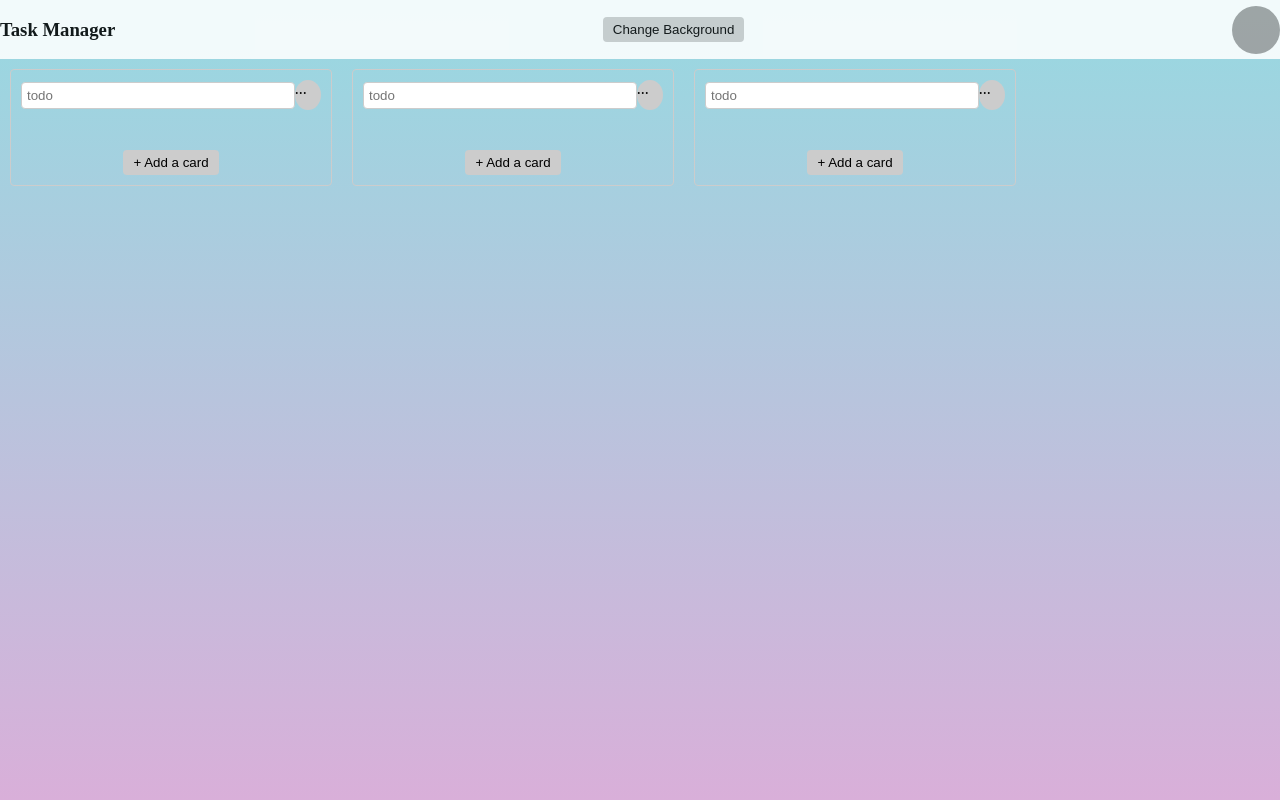
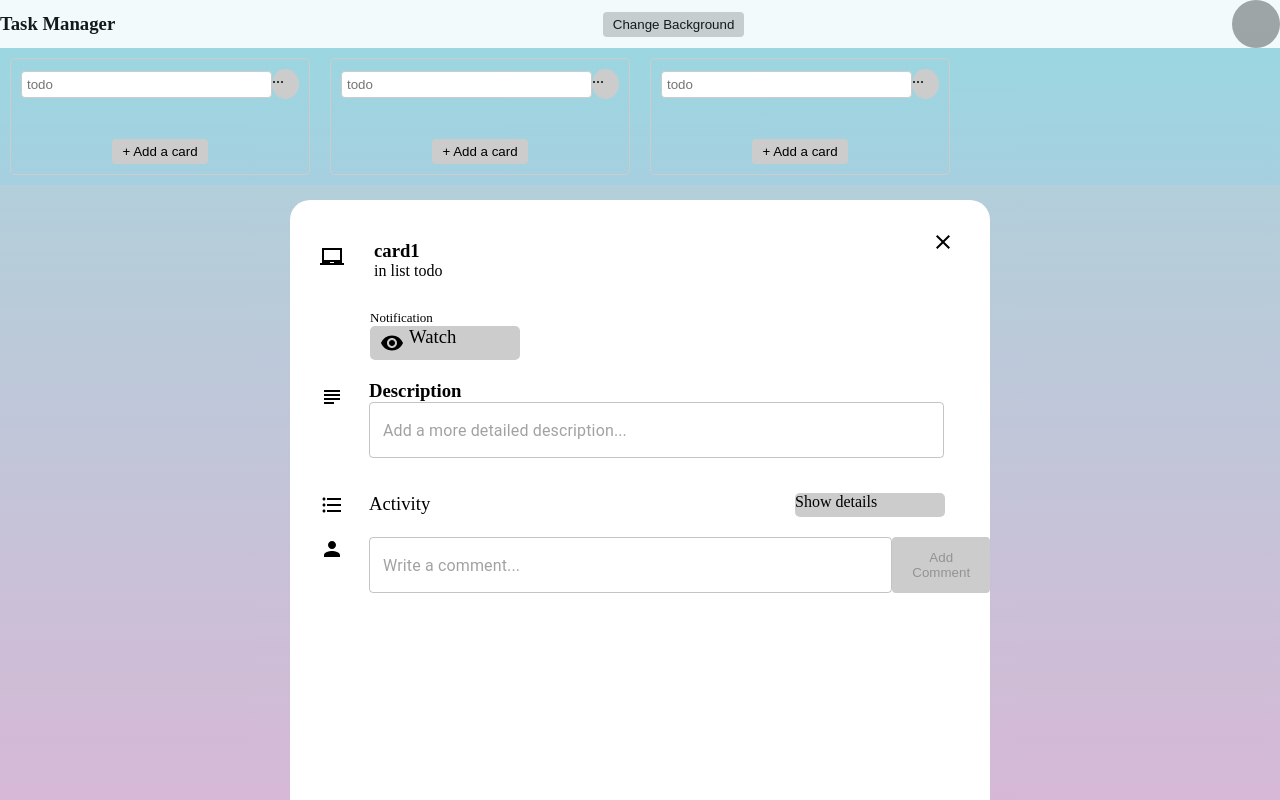
Before and after one commit to kanksha44/kanban-board-project-2, a React (Vite) app: page / in a window 1280 px wide. Shown: the top 800 px of the page. Built offline with nearby package versions, Linux system fonts and the light colour scheme; grey boxes are pictures that could not be loaded.

Commit message:
description added

```diff
--- a/package.json
+++ b/package.json
@@ -11,7 +11,11 @@
   },
   "dependencies": {
     "react": "^18.2.0",
-    "react-dom": "^18.2.0"
+    "react-dom": "^18.2.0",
+    "@emotion/react": "^11.11.0",
+    "@emotion/styled": "^11.11.0",
+    "@mui/icons-material": "^5.11.16",
+    "@mui/material": "^5.13.3"
   },
   "devDependencies": {
     "@types/react": "^18.0.37",
--- a/src/App.jsx
+++ b/src/App.jsx
@@ -1,9 +1,11 @@
 import Board from "./Components/Board/Board";
+import Description from "./Components/Description/Description";
 
 const App = () => {
   return (
     <div>
       <Board />
+      <Description/>
     </div>
   );
 };
--- /dev/null
+++ b/src/Components/Description/Description.jsx
@@ -0,0 +1,181 @@
+import React, { useState } from "react";
+import styles from "./Description.module.css";
+import LaptopChromebookIcon from "@mui/icons-material/LaptopChromebook";
+import CloseIcon from "@mui/icons-material/Close";
+import CheckBoxIcon from "@mui/icons-material/CheckBox";
+import VisibilityIcon from "@mui/icons-material/Visibility";
+import TextField from "@mui/material/TextField";
+import FormatListBulletedIcon from "@mui/icons-material/FormatListBulleted";
+import PersonIcon from "@mui/icons-material/Person";
+import SubjectIcon from "@mui/icons-material/Subject";
+
+const Description = () => {
+  const [watch, setWatch] = useState("Watch");
+  const [show, setShow] = useState("Show details");
+  const [description, setDescription] = useState("");
+  const [editMode, setEditMode] = useState(true);
+  const [isDescriptionChanged, setIsDescriptionChanged] = useState(false);
+  const [comments, setComments] = useState([]);
+  const [currentComment, setCurrentComment] = useState("");
+  const [editingCommentIndex, setEditingCommentIndex] = useState(null);
+
+  const handleWatch = () => {
+    setWatch(watch === "Watch" ? "Watching" : "Watch");
+  };
+
+  const handleShow = () => {
+    setShow(show === "Show details" ? "Hide details" : "Show details");
+  };
+
+  const handleDescriptionChange = (event) => {
+    setDescription(event.target.value);
+    setIsDescriptionChanged(true);
+  };
+
+  const handleSaveDescription = () => {
+    setIsDescriptionChanged(false);
+    setEditMode(false);
+  };
+
+  const handleEditDescription = () => {
+    setEditMode(true);
+  };
+
+  const handleAddComment = () => {
+    setComments([...comments, currentComment]);
+    setCurrentComment("");
+  };
+
+  const handleEditComment = (index) => {
+    setEditingCommentIndex(index);
+    setCurrentComment(comments[index]);
+  };
+
+  const handleSaveComment = () => {
+    const updatedComments = [...comments];
+    updatedComments[editingCommentIndex] = currentComment;
+    setComments(updatedComments);
+    setEditingCommentIndex(null);
+    setCurrentComment("");
+  };
+
+  const handleDeleteComment = (index) => {
+    const updatedComments = comments.filter((_, i) => i !== index);
+    setComments(updatedComments);
+  };
+
+  const handleCommentChange = (event) => {
+    setCurrentComment(event.target.value);
+  };
+
+  const handleDiscardChanges = () => {
+    setCurrentComment("");
+    setEditingCommentIndex(null);
+  };
+
+  return (
+    <div className={styles.container}>
+      <div className={styles.box}>
+        <div className={styles.card}>
+          <div className={styles.icon}>
+            <LaptopChromebookIcon className={styles.laptop} />
+            <div className={styles.cardname}>
+              <h3>card1</h3>
+              in list todo
+            </div>
+          </div>
+          <CloseIcon className={styles.close} />
+        </div>
+        <div className={styles.notification}>
+          <p>Notification</p>
+          <div className={styles.eyeblock} onClick={handleWatch}>
+            <VisibilityIcon className={styles.eye} />
+            <h3>{watch}</h3>
+            {watch === "Watching" && <CheckBoxIcon className={styles.checkbox} />}
+          </div>
+        </div>
+        <div className={styles.speaker}>
+          <SubjectIcon className={styles.speakericon} />
+          <div className={styles.description}>
+            <h3>Description</h3>
+            {editMode ? (
+              <div>
+                <TextField
+                  id="outlined-multiline-flexible"
+                  placeholder="Add a more detailed description..."
+                  multiline
+                  maxRows={10}
+                  className={styles.textbox}
+                  value={description}
+                  onChange={handleDescriptionChange}
+                />
+                {isDescriptionChanged && description.trim() !== "" && (
+                  <button onClick={handleSaveDescription}>Save</button>
+                )}
+              </div>
+            ) : (
+              <div className={styles.descriptionText}>
+                {description ? (
+                  <>
+                    <p>{description}</p>
+                    <button onClick={handleEditDescription}>Edit</button>
+                  </>
+                ) : (
+                  <TextField
+                    id="outlined-multiline-flexible"
+                    placeholder="Add a more detailed description..."
+                    multiline
+                    maxRows={10}
+                    className={styles.textbox}
+                    value={description}
+                    onChange={handleDescriptionChange}
+                  />
+                )}
+              </div>
+            )}
+          </div>
+        </div>
+        <div className={styles.activity}>
+          <div className={styles.activityicon}>
+            <FormatListBulletedIcon />
+            <h3>Activity</h3>
+          </div>
+          <p onClick={handleShow}>{show}</p>
+        </div>
+        <div className={styles.comment}>
+      <PersonIcon className={styles.person} />
+      <TextField
+        id="outlined-multiline-flexible"
+        placeholder="Write a comment..."
+        multiline
+        maxRows={10}
+        className={styles.commentbox}
+        value={currentComment}
+        onChange={handleCommentChange}
+      />
+      {editingCommentIndex === null ? (
+        <button onClick={handleAddComment} disabled={!currentComment.trim()}>
+          Add Comment
+        </button>
+      ) : currentComment.trim() !== "" ? (
+        <button onClick={handleSaveComment}>Save</button>
+      ) : (
+        <button onClick={handleDiscardChanges}>Discard Changes</button>
+      )}
+    </div>
+
+    <div className={styles.commentsList}>
+      {comments.map((comment, index) => (
+        <div key={index} className={styles.commentItem}>
+          <p>{comment}</p>
+          <button onClick={() => handleEditComment(index)}>Edit</button>
+          <button onClick={() => handleDeleteComment(index)}>Delete</button>
+        </div>
+      ))}
+    </div>
+      </div>
+    </div>
+  );
+};
+
+export default Description;
--- /dev/null
+++ b/src/Components/Description/Description.module.css
@@ -0,0 +1,129 @@
+*{
+    margin:0;
+    padding:0;
+    box-sizing: border-box;
+}
+.container{
+    min-width: 100vw;
+    min-height: 100vh;
+    /* background: url("https://luna1.co/f5de90.png")  ; */
+    background-color: rgba(204, 204, 204, 0.3);
+    display: flex;
+    justify-content: center;
+}
+
+.box{
+    width: 700px;
+    min-height: 100vh;
+    background-color: #fff;
+    border-radius: 20px;
+    margin: 15px;
+
+}
+.card{
+    display:flex;
+    width: 100%;
+    justify-content: space-between;
+    margin-top: 30px;
+    margin-left: 15px;
+}
+.icon{
+    display: flex;
+}
+
+.laptop{
+    margin: 15px;
+    justify-content: start;
+}
+.cardname{
+margin: 10px 15px;
+text-align: start;
+}
+
+.close{
+    margin-right: 50px;
+
+}
+.notification{
+    display: flex;
+    flex-direction: column;
+    margin-top:20px;
+    margin-left: 80px;
+
+}
+.notification p{
+    text-align: start;
+    font-size: small;
+}
+.notification div{
+    text-align: start;
+}
+.eyeblock {
+    display: flex;
+    background-color: rgb(204, 204, 204);
+    width: 150px;
+    padding-left: 5px;
+    border-radius: 5px;
+
+}
+.eyeblock h3{
+    font-weight: 400;
+}
+.eye{
+    margin: 5px;
+}
+
+.speaker{
+    display: flex;
+    margin-top: 10px;
+    margin-left: 15px;
+}
+.speakericon{
+    margin:15px;
+}
+
+.description{
+    display: flex;
+    flex-direction: column;
+    text-align: start;
+    margin: 10px;
+}
+.description h3{
+    font-weight: 600;
+}
+
+.textbox{
+    width: 575px;
+}
+
+.activity{
+    display: flex;
+    justify-content: space-between;
+    margin-left:30px;
+    margin-top: 25px;
+}
+.activityicon{
+    display: flex;
+}
+.activityicon h3{
+    margin-left:25px;
+    font-weight:500;
+}
+
+.activity p{
+    width:150px;
+    background-color: rgb(204, 204, 204);
+    margin-right: 45px;
+    border-radius: 5px;
+}
+.comment{
+    display: flex;
+    margin-top: 20px;
+    margin-left: 30px;
+}
+.person{
+    margin-right: 25px;
+}
+.commentbox{
+    width: 575px;
+}
```
Also changed, not shown: 1 other file (tests, documents, lock files or other folders).
